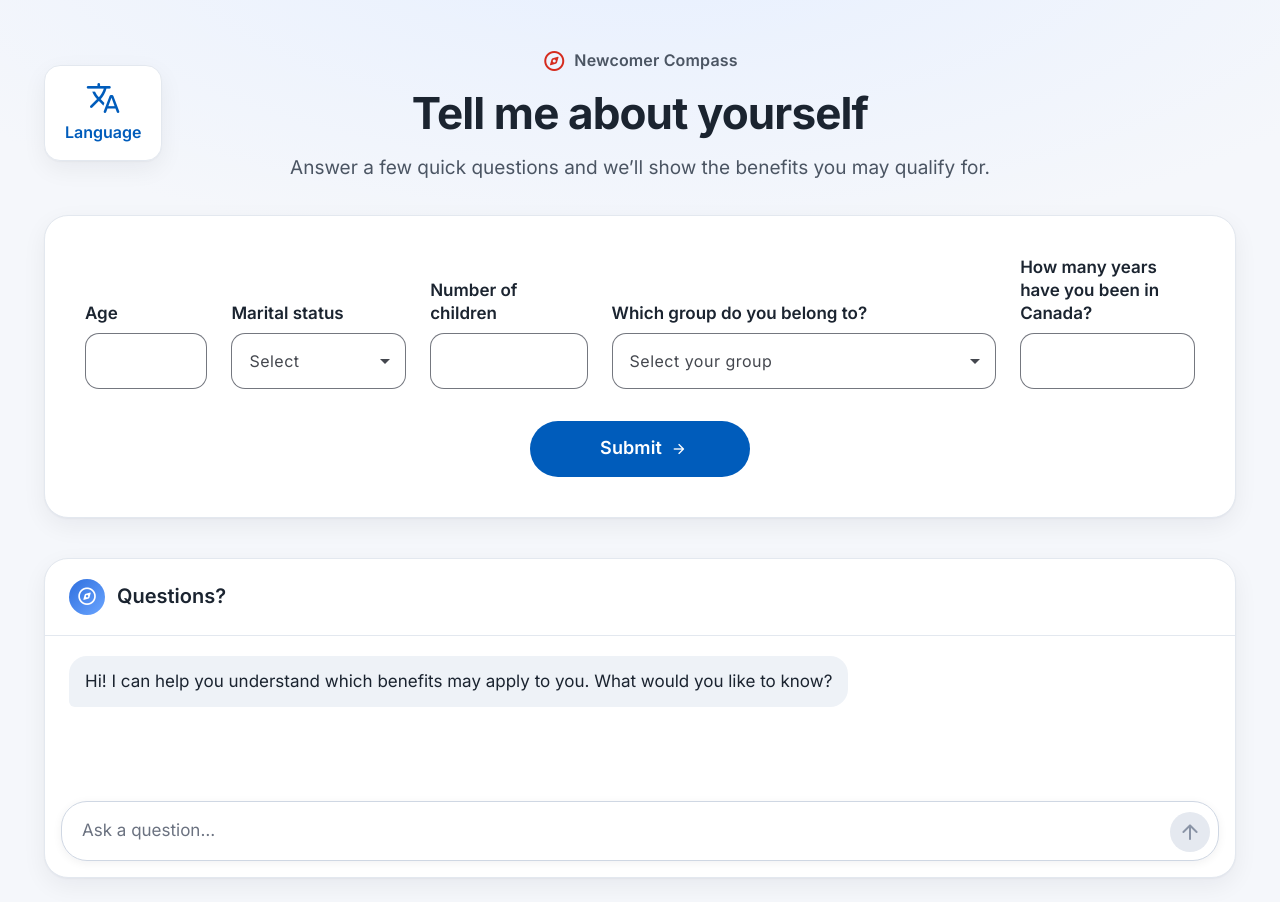
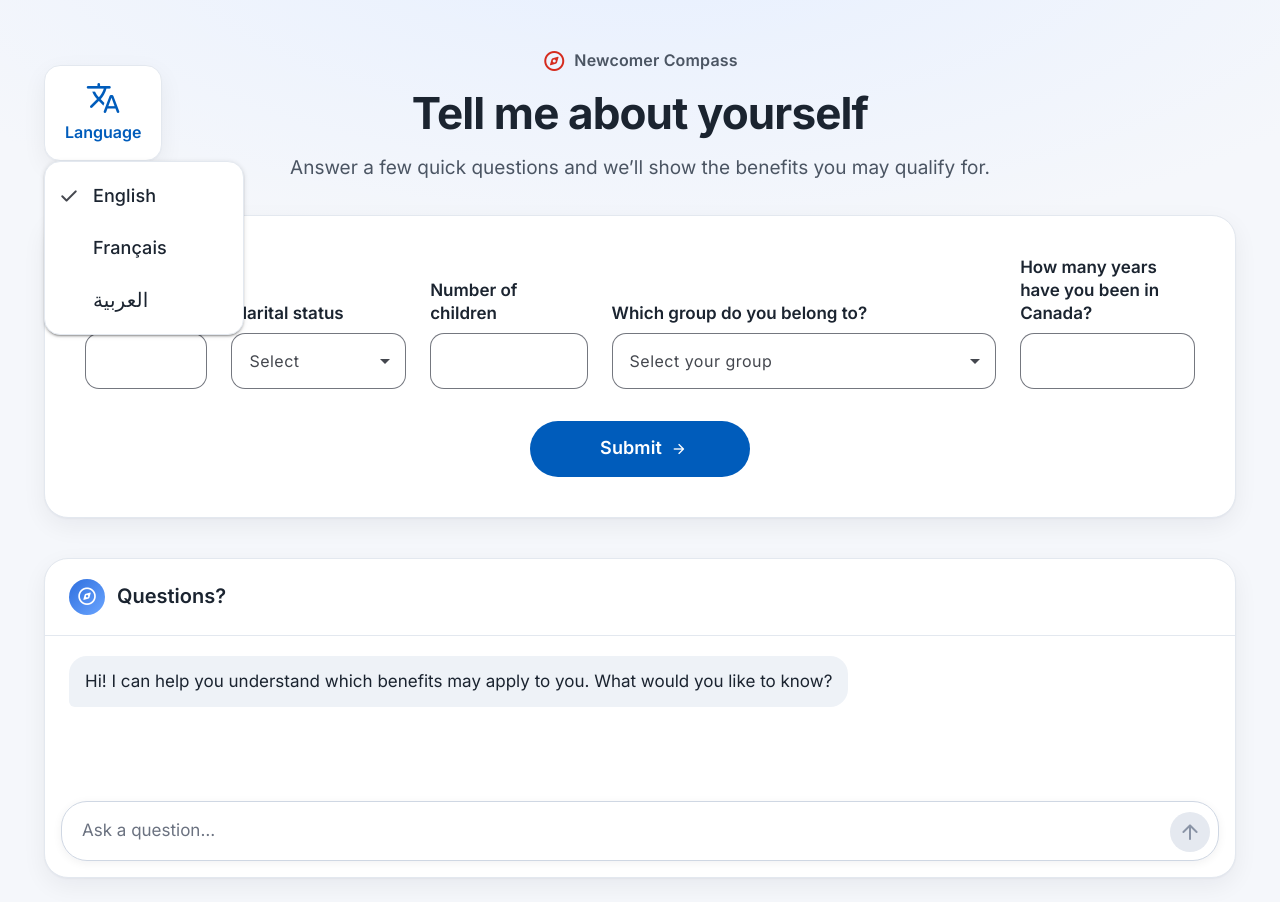
Before and after one commit to e11235/NewcomerCompassPOC, an Angular app: page / in a window 1280 px wide. Both pictures are taken after a click on the button "Change language". Built offline with nearby package versions, Linux system fonts and the light colour scheme.

Commit message:
add language dropdown options

```diff
--- a/src/app/pages/questionnaire/questionnaire.html
+++ b/src/app/pages/questionnaire/questionnaire.html
@@ -2,11 +2,36 @@
   <header class="intro">
     <span class="nc-brand"><mat-icon aria-hidden="true">explore</mat-icon>Newcomer Compass</span>
     <div class="title-row">
-      <!-- Placeholder: language switching is not wired up yet (layout evaluation only). -->
-      <button type="button" class="language-toggle" matRipple aria-label="Change language">
+      <!-- Placeholder: picking a language only records the choice; the page isn't translated yet. -->
+      <button
+        type="button"
+        class="language-toggle"
+        matRipple
+        aria-label="Change language"
+        [matMenuTriggerFor]="languageMenu"
+      >
         <mat-icon aria-hidden="true">translate</mat-icon>
         <span>Language</span>
       </button>
+      <mat-menu #languageMenu="matMenu" class="language-menu">
+        @for (language of languages; track language.code) {
+          <button
+            mat-menu-item
+            type="button"
+            role="menuitemradio"
+            [attr.aria-checked]="language.code === selectedLanguage()"
+            (click)="selectedLanguage.set(language.code)"
+          >
+            <mat-icon
+              class="language-check"
+              [class.selected]="language.code === selectedLanguage()"
+              aria-hidden="true"
+              >check</mat-icon
+            >
+            <span [attr.lang]="language.code" [attr.dir]="language.dir">{{ language.label }}</span>
+          </button>
+        }
+      </mat-menu>
       <h1>Tell me about yourself</h1>
     </div>
     <p class="lead">
--- a/src/app/pages/questionnaire/questionnaire.ts
+++ b/src/app/pages/questionnaire/questionnaire.ts
@@ -1,14 +1,22 @@
-import { Component, inject } from '@angular/core';
+import { Component, inject, signal } from '@angular/core';
 import { FormsModule } from '@angular/forms';
 import { MatButtonModule } from '@angular/material/button';
 import { MatRippleModule } from '@angular/material/core';
 import { MatFormFieldModule } from '@angular/material/form-field';
 import { MatIconModule } from '@angular/material/icon';
 import { MatInputModule } from '@angular/material/input';
+import { MatMenuModule } from '@angular/material/menu';
 import { MatSelectModule } from '@angular/material/select';
 import { Router } from '@angular/router';
 import { Chat } from '../../chat/chat';
 import { MARITAL_STATUSES, NEWCOMER_GROUPS, ProfileStore } from '../../state/profile-store';
+
+/** Languages offered in the switcher, each labelled in its own language. */
+const LANGUAGES = [
+  { code: 'en', label: 'English', dir: 'ltr' },
+  { code: 'fr', label: 'Français', dir: 'ltr' },
+  { code: 'ar', label: 'العربية', dir: 'rtl' },
+] as const;
 
 @Component({
   selector: 'app-questionnaire',
@@ -18,6 +26,7 @@ import { MARITAL_STATUSES, NEWCOMER_GROUPS, ProfileStore } from '../../state/pro
     MatFormFieldModule,
     MatIconModule,
     MatInputModule,
+    MatMenuModule,
     MatRippleModule,
     MatSelectModule,
     Chat,
@@ -31,6 +40,8 @@ export class Questionnaire {
   protected readonly profile = inject(ProfileStore);
   protected readonly maritalStatuses = MARITAL_STATUSES;
   protected readonly groups = NEWCOMER_GROUPS;
+  protected readonly languages = LANGUAGES;
+  protected readonly selectedLanguage = signal<(typeof LANGUAGES)[number]['code']>('en');
 
   protected submit(): void {
     this.router.navigate(['/results']);
--- a/src/styles.scss
+++ b/src/styles.scss
@@ -97,3 +97,34 @@ h3 {
   scrollbar-width: thin;
   scrollbar-color: #c7ced9 transparent;
 }
+
+// Language switcher dropdown (rendered in an overlay, so styled globally).
+.language-menu {
+  --mat-menu-container-color: var(--nc-surface);
+  --mat-menu-container-shape: var(--nc-radius-md);
+  --mat-menu-item-label-text-size: 1.125rem;
+  --mat-menu-item-label-text-weight: 500;
+  --mat-menu-item-label-text-color: var(--nc-text);
+
+  min-width: 200px !important;
+  border: 1px solid var(--nc-border);
+
+  .mat-mdc-menu-item {
+    min-height: 52px;
+  }
+
+  // Every row reserves the checkmark's space so the labels line up.
+  .language-check {
+    color: var(--mat-sys-primary);
+    visibility: hidden;
+
+    &.selected {
+      visibility: visible;
+    }
+  }
+
+  // Arabic script reads small at the same font size as Latin text.
+  [lang='ar'] {
+    font-size: 1.25rem;
+  }
+}
```
